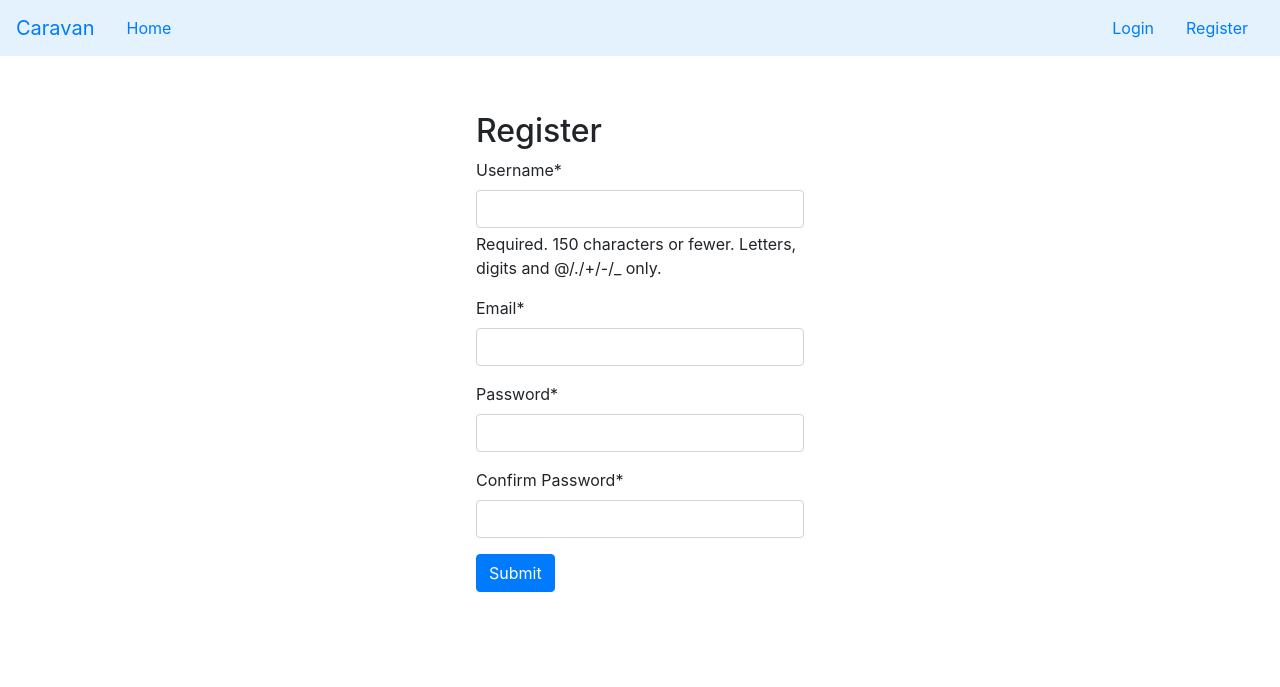
After one commit to alex-pythonista/jumatechs-assignment, a Django app: page /users/register/ in a window 1280 px wide. The commit adds this page. Shown: the top 687 px of the page. Run offline with Django 5.2, Linux system fonts and the light colour scheme; some libraries are stand-ins or nearby versions.

Commit message:
user registration and login init

```diff
--- a/templates/base.html
+++ b/templates/base.html
@@ -15,7 +15,8 @@
 </head>
 
 <body>
-    <nav class="navbar navbar-expand-lg bg-body-tertiary justify-content-between sticky-top" style="background-color: #e3f2fd;">
+    <nav class="navbar navbar-expand-lg bg-body-tertiary justify-content-between sticky-top"
+        style="background-color: #e3f2fd;">
         <div class="d-flex">
             <a class="navbar-brand" href="{% url 'home' %}">Caravan</a>
             <a class="nav-link" aria-current="page" href="{% url 'home' %}">Home</a>
@@ -24,8 +25,12 @@
         </div>
 
         <div class="d-flex">
-            <a class="nav-link" href="">Login</a>
-            <a class="nav-link" href="">Register</a>
+            {% if user.is_authenticated %}
+            <a class="nav-link" aria-current="page" href="{% url 'logout' %}">Logout</a>
+            {% else %}
+            <a class="nav-link" aria-current="page" href="{% url 'login' %}">Login</a>
+            <a class="nav-link" aria-current="page" href="{% url 'register' %}">Register</a>
+            {% endif %}
         </div>
     </nav>
     {% if messages %}
--- /dev/null
+++ b/templates/users/auth.html
@@ -0,0 +1,24 @@
+{% extends 'base.html' %}
+{% load static %}
+{% load crispy_forms_tags %}
+
+{% block title %}
+{% if is_login %} Login {% else %} Register {% endif %}
+{% endblock %}
+
+{% block content %}
+<div class="container p-5">
+    <div class="row pb-5 pt-2">
+        <div class="col-md-4"></div>
+        <div class="col-md-4">
+            <h2 class="">{% if is_login %} Login {% else %} Register {% endif %}</h2>
+            <form method="POST">
+                {% csrf_token %}
+                {{ form|crispy }}
+                <button type="submit" class="btn btn-primary">Submit</button>
+            </form>
+        </div>
+        <div class="col-md-4"></div>
+    </div>
+</div>
+{% endblock %}
--- a/users/forms.py
+++ b/users/forms.py
@@ -1,8 +1,29 @@
 from django import forms
+from django.contrib.auth.models import User
+from django.core.exceptions import ValidationError
 
-class LoginForm(forms.Form):
-    email = forms.EmailField()
-    password = forms.CharField(widget=forms.PasswordInput)
+class RegistrationForm(forms.ModelForm):
+    password1 = forms.CharField(label='Password', widget=forms.PasswordInput)
+    password2 = forms.CharField(label='Confirm Password', widget=forms.PasswordInput)
+    email = forms.EmailField(required=True)
 
-    def form_valid(self, form):
-        return super().form_valid(form)
+    class Meta:
+        model = User
+        fields = ['username', 'email']
+
+    def clean_password2(self):
+        password1 = self.cleaned_data.get('password1')
+        password2 = self.cleaned_data.get('password2')
+
+        if password1 and password2 and password1 != password2:
+            raise ValidationError("Passwords do not match")
+
+        return password2
+
+    def save(self, commit=True):
+        user = super(RegistrationForm, self).save(commit=False)
+        user.set_password(self.cleaned_data['password1'])
+        user.email = self.cleaned_data['email']
+        if commit:
+            user.save()
+        return user
--- a/users/urls.py
+++ b/users/urls.py
@@ -2,5 +2,7 @@ from django.urls import path
 from . import views
 
 urlpatterns = [
-    path('login/', views.login, name='login'),
+    path('login/', views.login_view, name='login'),
+    path('logout/', views.logout_view, name='logout'),
+    path('register/', views.register_view, name='register')
 ]
--- a/users/views.py
+++ b/users/views.py
@@ -1,24 +1,50 @@
 from django.shortcuts import render, redirect
 from django.urls import reverse_lazy
-from django.contrib.auth import authenticate
+from django.contrib.auth import login, authenticate, logout
+from django.contrib.auth.forms import AuthenticationForm
 from django.contrib import messages
 
-from .forms import LoginForm
+from .forms import RegistrationForm
 
-def login(request):
-    form = LoginForm()
+def login_view(request):
     if request.method == 'POST':
-        form = LoginForm(request.POST)
+        form = AuthenticationForm(request, data=request.POST)
         if form.is_valid():
-            email = request.POST.get('email')
-            password = request.POST.get('password')
-            user = authenticate(request, email=email, password=password)
-            if user:
-                next_url = request.GET.get('next')
-                return redirect(next_url if next_url else 'home')
+            username = form.cleaned_data.get('username')
+            password = form.cleaned_data.get('password')
+            user = authenticate(request, username=username, password=password)
+            if user is not None:
+                login(request=request, user=user)
+                messages.success(request, f"Welcome, {username}!")
+                return redirect('home')
+            else:
+                messages.error(request, "Invalid username or password.")
+        else:
+            messages.error(request, "Invalid username or password.")
+    else:
+        form = AuthenticationForm()
 
-            else:
-                form = LoginForm()
-                messages.error(request, 'Invalid email or password')
+    return render(request, 'users/auth.html', {'form': form, 'is_login': True})
 
-    return render(request, 'users/login.html', {'form': form})
+def logout_view(request):
+    logout(request)
+    messages.success(request, "You have been logged out successfully.")
+    return redirect('login')
+
+def register_view(request):
+    if request.method == 'POST':
+        form = RegistrationForm(request.POST)
+        if form.is_valid():
+            user = form.save()
+            username = form.cleaned_data.get('username')
+            password = form.cleaned_data.get('password1')
+            messages.success(request, f"Account created for {username}!")
+            # Automatically log the user in after successful registration
+            user = authenticate(username=username, password=password)
+            if user is not None:
+                login(request, user)
+                return redirect('home')  # Replace 'home' with your desired redirect URL
+    else:
+        form = RegistrationForm()
+
+    return render(request, 'users/auth.html', {'form': form})
```
Also changed, not shown: templates/users/login.html (deleted, +0 -17 lines), README.md.
